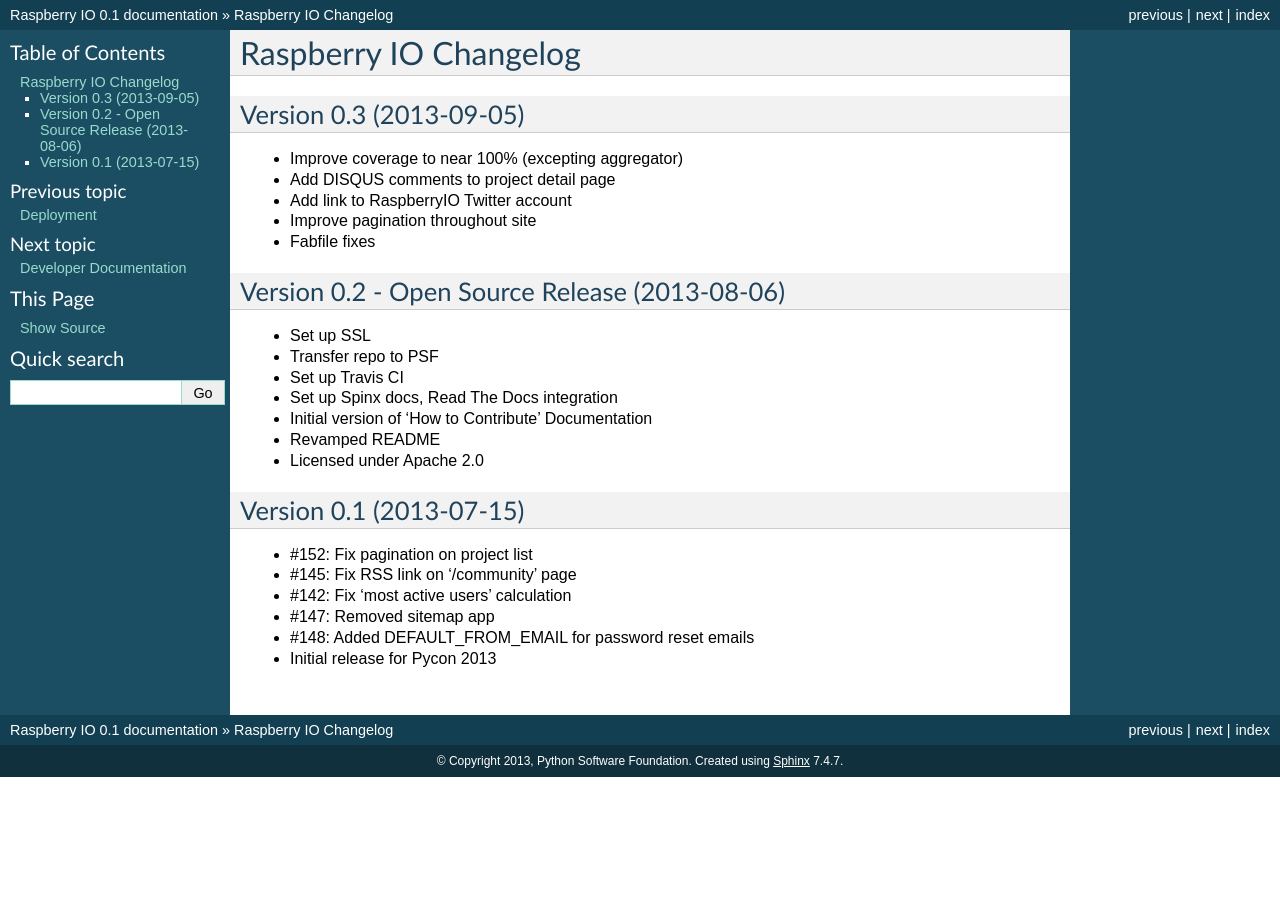
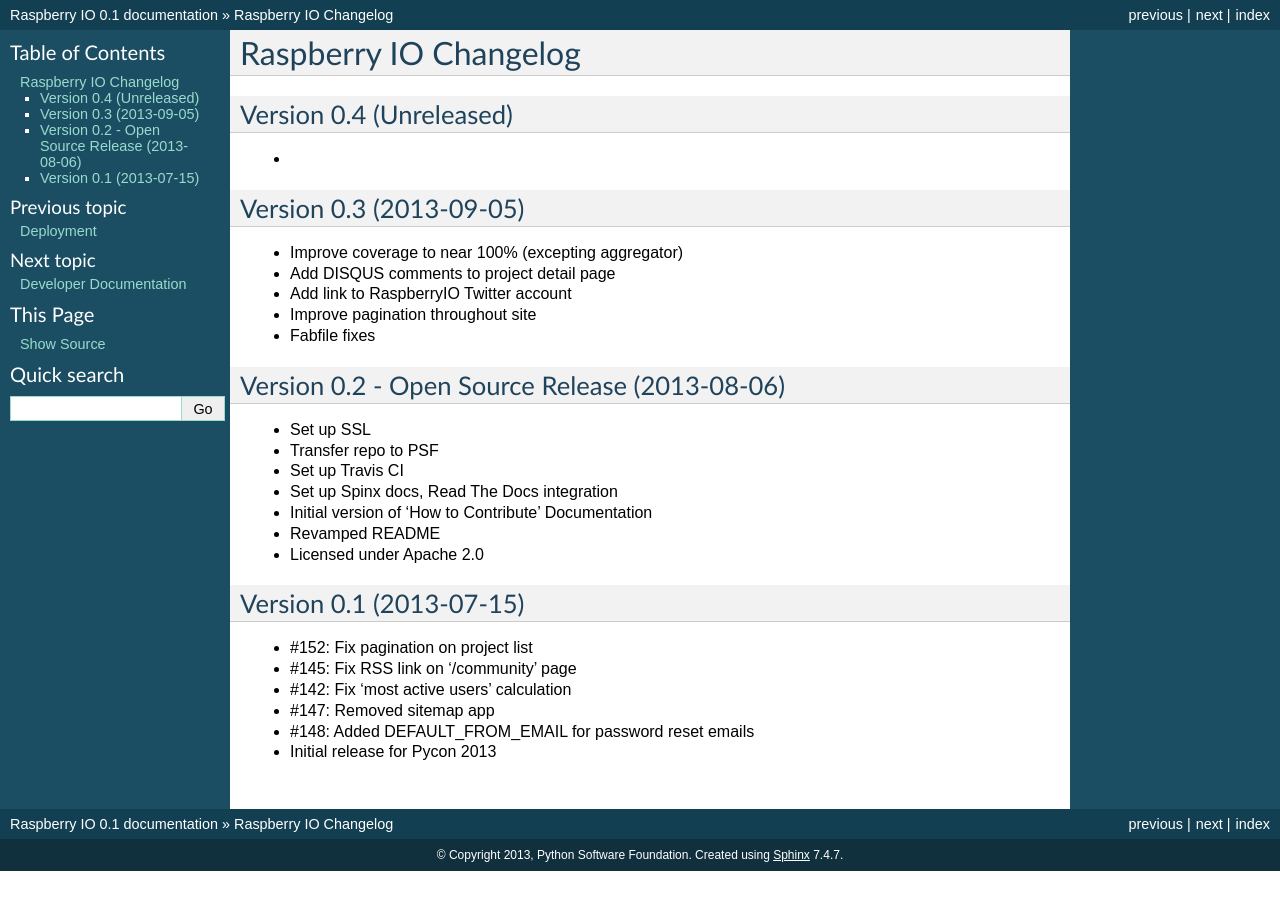
Before and after one commit to python/raspberryio, a Sphinx documentation site: the page built from docs/CHANGELOG.rst, in a window 1280 px wide. Built offline with Sphinx 7.4.7, drawn with Linux system fonts in a browser that asks for light colours.

Commit message:
All new changes will go into 0.4 release

```diff
--- a/docs/CHANGELOG.rst
+++ b/docs/CHANGELOG.rst
@@ -1,5 +1,11 @@
 Raspberry IO Changelog
 ======================
+
+Version 0.4 (Unreleased)
+------------------------
+
+*
+
 
 Version 0.3 (2013-09-05)
 ------------------------
```
